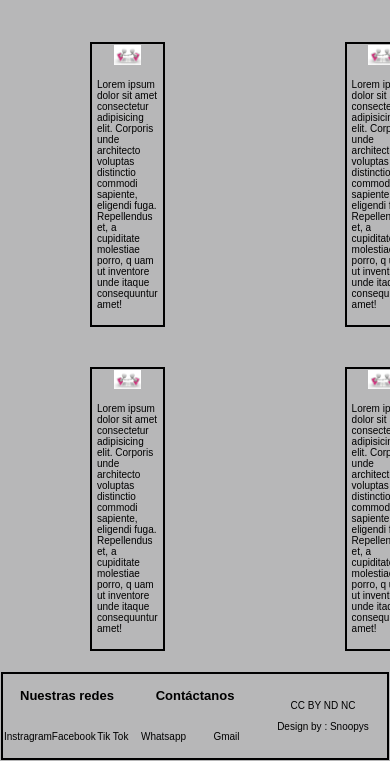
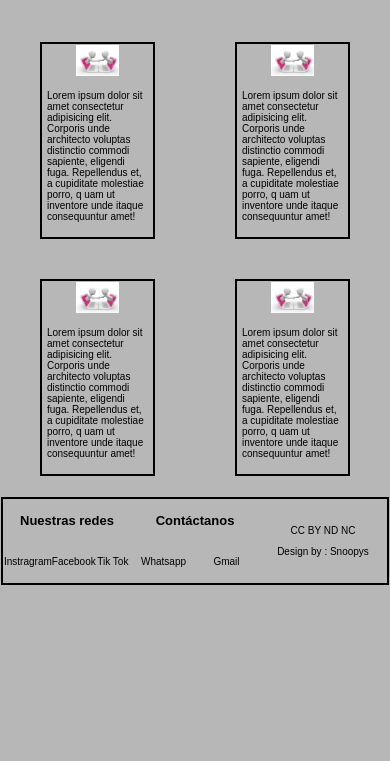
Before and after one commit to Karla11chan/ProyectoWebZoologico, a plain HTML site: page servicios/servicios.html in a window 390 px wide. Shown: the part 2762-3523 px from the top of the page. After the commit the page ends 3348 px from the top, so only its background shows below. Drawn offline with Linux system fonts and the light colour scheme.

Commit message:
se corrigió el padding

```diff
--- a/servicios/css/estilos_servicios.css
+++ b/servicios/css/estilos_servicios.css
@@ -418,7 +418,17 @@ h1{
     font-size: 1em;
     padding: 0.4em;
 }
-
+.servicio{
+    display: flex;
+    margin-left: 4em;
+    margin-right: 4em;
+    margin-top: 2em;
+    margin-bottom: 2em;
+    flex-direction: column;
+    border: 0.2em solid black;
+    align-items: center;
+    padding:0.1em;
+}
 }
 /*Modifica la sección de promociones y eso*/
 @media screen and (max-width: 1500px) and (min-width: 850px){
```
